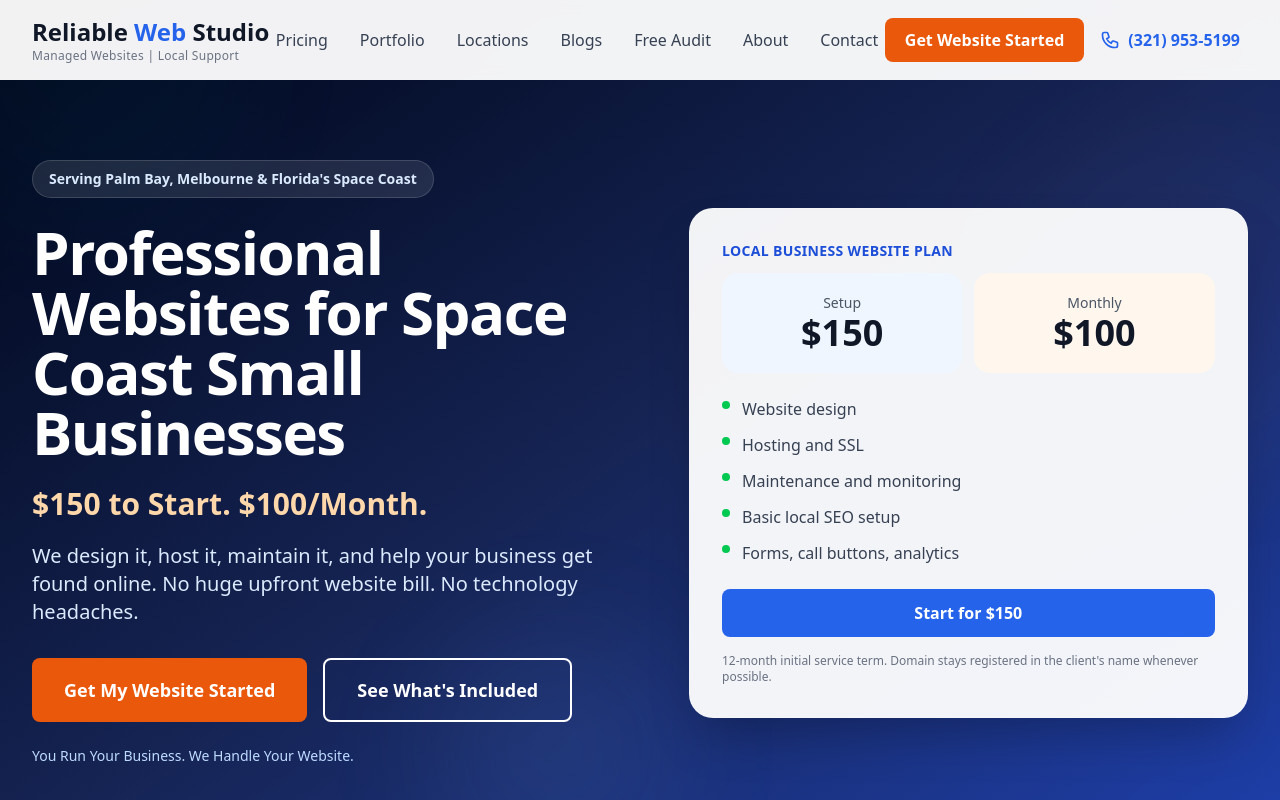
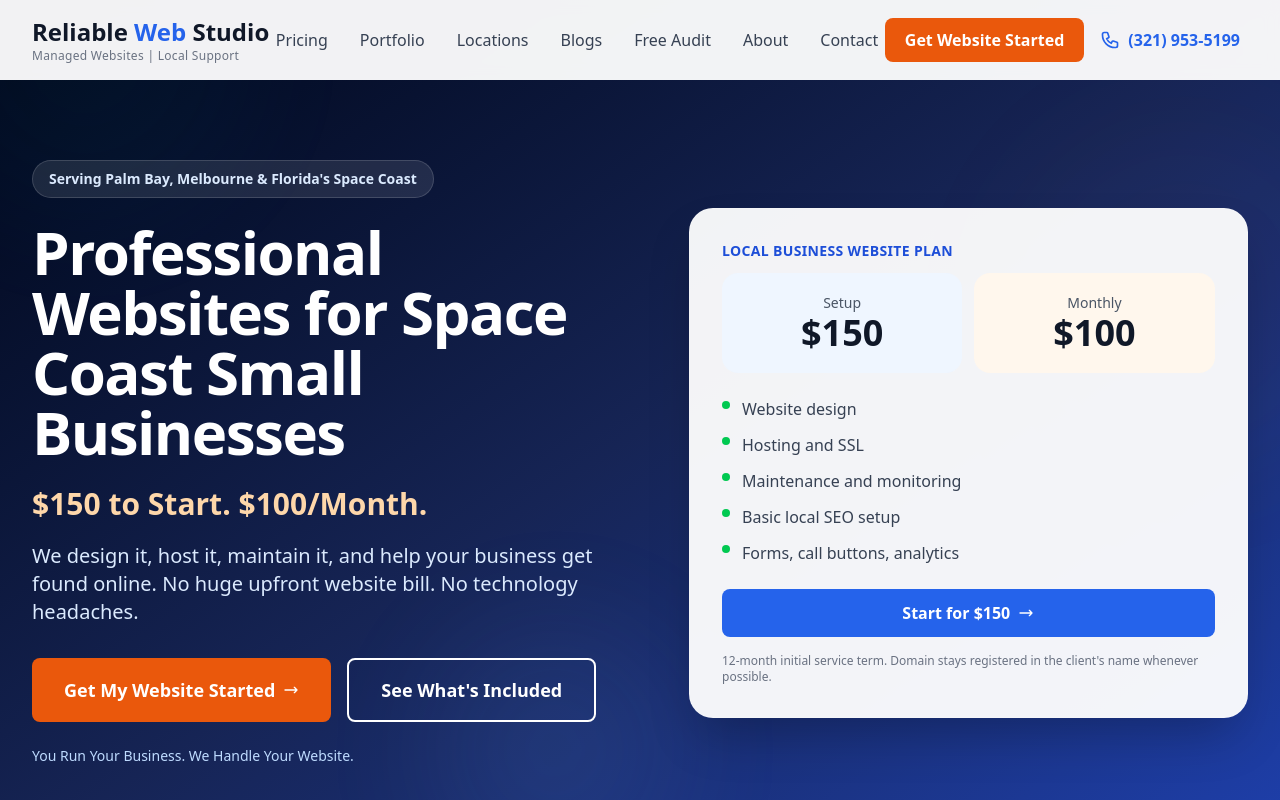
Before and after one commit to nomadghibi/reliablewebco, a Next.js app: page / in a window 1280 px wide. Shown: the top 800 px of the page. Built offline with nearby package versions, Linux system fonts and the light colour scheme; no server answers.

Commit message:
fix: keep local plan payment link server-only

```diff
--- a/src/components/PaymentButton.tsx
+++ b/src/components/PaymentButton.tsx
@@ -23,6 +23,8 @@
 }: PaymentButtonProps) {
   const payment = PAYMENT_LINKS[type];
   const isConfigured = isPaymentConfigured(payment.url);
+  const routesThroughServer = type === 'localWebsitePlan';
+  const canOpenCheckout = routesThroughServer || isConfigured;
 
   // Default text based on payment type
   const buttonText = text || `Buy Now — $${payment.price}`;
@@ -38,7 +40,7 @@
   const widthClass = fullWidth ? 'w-full text-center' : '';
 
   // Route through in-site checkout page so users always have visible back navigation.
-  const href = isConfigured ? `/checkout?package=${type}` : '/contact';
+  const href = canOpenCheckout ? `/checkout?package=${type}` : '/contact';
 
   const handleClick = () => {
     trackEvent('package_select', {
@@ -63,7 +65,7 @@
       onClick={handleClick}
     >
       {buttonText}
-      {isConfigured && (
+      {canOpenCheckout && (
         <svg className="w-4 h-4 ml-2" fill="none" stroke="currentColor" viewBox="0 0 24 24">
           <path strokeLinecap="round" strokeLinejoin="round" strokeWidth={2} d="M17 8l4 4m0 0l-4 4m4-4H3" />
         </svg>
--- a/src/config/payments.ts
+++ b/src/config/payments.ts
@@ -4,7 +4,7 @@
  * To set up:
  * 1. Go to https://dashboard.stripe.com/payment-links
  * 2. Create a payment link for each product
- * 3. Add links to .env.local using NEXT_PUBLIC_STRIPE_* variables
+ * 3. Add links to .env.local using the variables documented in .env.example
  *
  * Free to create - you only pay standard Stripe fees (2.9% + 30¢) when someone pays
  */
@@ -46,7 +46,8 @@
     setupPrice: 150,
     label: 'Local Website Plan',
     recurring: true,
-    url: resolvePaymentUrl(process.env.NEXT_PUBLIC_STRIPE_LOCAL_WEBSITE_LINK),
+    // This plan always routes through the server-rendered checkout page.
+    url: resolvePaymentUrl(process.env.STRIPE_LOCAL_WEBSITE_LINK),
   },
 
   // 24-Hour Landing Page Sprint - $499
```
Also changed, not shown: 1 other file (tests, documents, lock files or other folders).
